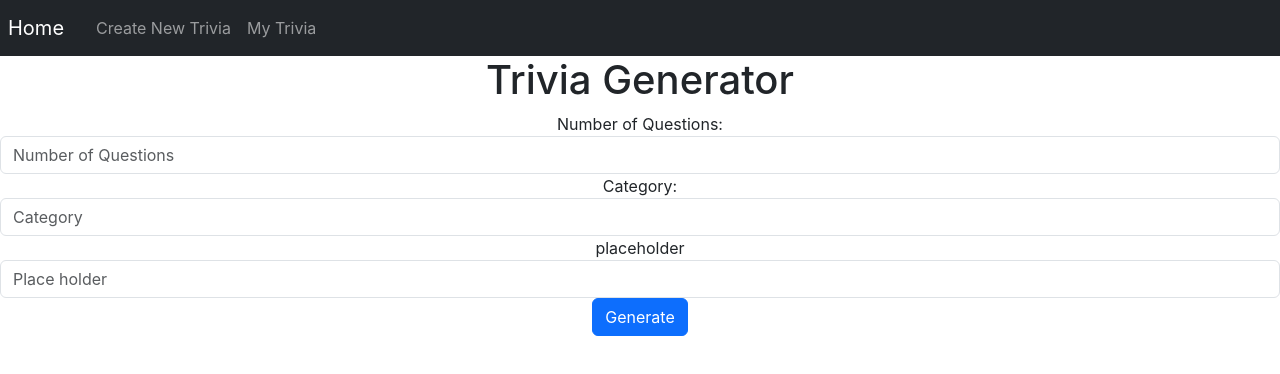
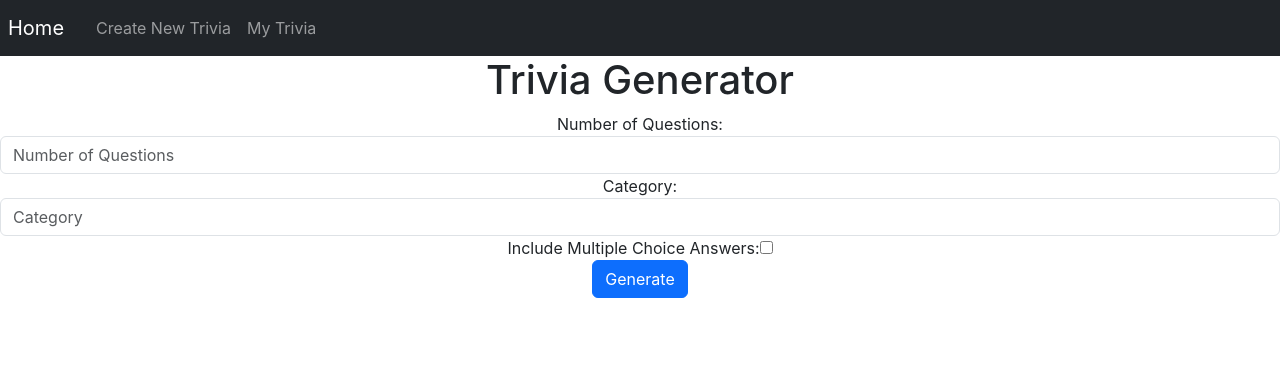
Before and after one commit to emmanueposu/Trivia-Forge, a React (Vite) app in the folder trivia-forge/: page /triviaGen in a window 1280 px wide. Shown: the top 374 px of the page. Built offline with nearby package versions, Linux system fonts and the light colour scheme; no server answers.

Commit message:
added multiple choice selector, return questions with answers

```diff
--- a/trivia-forge/src/Pages/TriviaGenPage.jsx
+++ b/trivia-forge/src/Pages/TriviaGenPage.jsx
@@ -14,6 +14,7 @@ function TriviaGenPage() {
     // state hooks for managaing number of questions and catergory input by user
     const [numberOfQuestions, setNumberOfQuestions] = useState('');
     const [category, setCategory] = useState('');
+    const [isMultipleChoice, setIsMultipleChoice] = useState(false);
     const navigate = useNavigate();
 
 
@@ -21,9 +22,15 @@ function TriviaGenPage() {
     const handleSubmit = async (event) => {
         event.preventDefault(); // prevent default form submission behavior(browser reload)
 
+        let prompt = `Generate ${numberOfQuestions} trivia questions about ${category}.`;
+        if (isMultipleChoice) {
+            prompt += " with four multiple-choice answers each followed by the correct answer";
+        } else {
+            prompt += " with the answers for each";
+        }
+
         // api call
         try {
-            const prompt = `Generate ${numberOfQuestions} trivia questions about ${category}.`;
 
             // API call to OpenAI
             const completion = await openai.chat.completions.create({
@@ -37,8 +44,9 @@ function TriviaGenPage() {
             });
 
             const questions = completion.choices[0].message.content.split('\n'); // store trivia questions
+            // state property to pass data as object to new route
             navigate('/review', { state: { questions } });
-            //console.log(completion.choices[0]);
+            //console.log(completion.choices[0].message);
         } catch (error) {
             console.error('Error calling OpenAI API:', error);
         }
@@ -74,8 +82,14 @@ function TriviaGenPage() {
                     />
                 </div>
                 <div className="form-group">
-                    <label htmlFor="triviaAnswer">placeholder</label>
-                    <input type="text" className="form-control" id="triviaAnswer" placeholder="Place holder" />
+                    <label htmlFor="multipleChoice">Include Multiple Choice Answers:</label>
+                    <input
+                        type="checkbox"
+                        checked={isMultipleChoice}
+                        onChange={e => setIsMultipleChoice(e.target.value)}
+                        //className="form-control"
+                        id="multipleChoice"
+                    />
                 </div>
                 <button type="submit" className="btn btn-primary">Generate</button>
             </form>
--- a/trivia-forge/src/Pages/TriviaReviewPage.jsx
+++ b/trivia-forge/src/Pages/TriviaReviewPage.jsx
@@ -2,6 +2,8 @@ import React from 'react';
 import { useLocation } from 'react-router-dom'; // used to access passed state
 
 function TriviaReviewPage() {
+	// Reference: https://reactrouter.com/en/main/hooks/use-location
+	// pulls object from state property in TriviaGenPage
 	const location = useLocation();
 	const { questions } = location.state;
 
```
